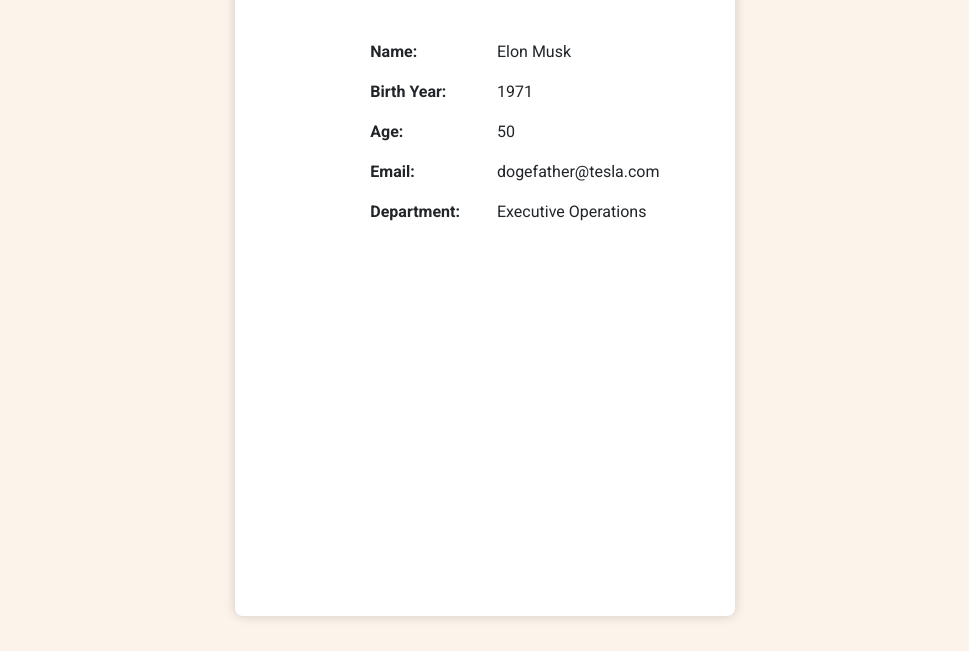
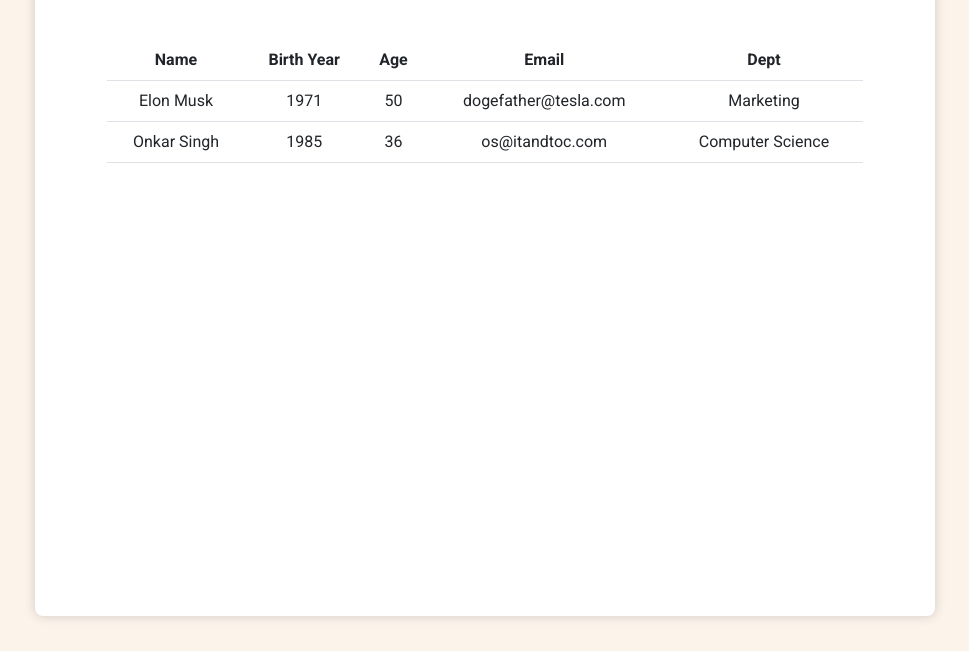
Before and after one commit to Pushpit07/Internet_Technologies, a plain HTML site: page 6/objects.html in a window 1280 px wide. Shown: the part 149-800 px from the top of the page, without its empty margins (155-1124 px from the left). Drawn offline with nearby package versions, Linux system fonts and the light colour scheme.

Commit message:
Table objects
Signed-off-by: Pushpit <pushpit07@gmail.com>

```diff
--- a/6/main.js
+++ b/6/main.js
@@ -1,18 +1,83 @@
-var employee = {
-	name: "Elon Musk",
-	birthYear: 1971,
-	email: "dogefather@tesla.com",
-	department: "Executive Operations",
-	salary: 4000000,
-	age: function () {
+// var employee = {
+// 	name: "Elon Musk",
+// 	birthYear: 1971,
+// 	email: "dogefather@tesla.com",
+// 	department: "Executive Operations",
+// 	salary: 4000000,
+// 	age: function () {
+// 		var dt = new Date();
+// 		var year = dt.getFullYear();
+// 		return year - this.birthYear;
+// 	},
+// };
+
+// var employee = new Object();
+// employee.name = "Elon Musk";
+// employee.birthYear = 1971;
+// employee.email = "dogefather@tesla.com";
+// employee.department = "Executive Operations";
+// employee.salary = 4000000;
+// employee.age = function () {
+// 	var dt = new Date();
+// 	var year = dt.getFullYear();
+// 	return year - this.birthYear;
+// };
+
+function emp(name, birthYear, email, department, salary) {
+	this.name = name;
+	this.birthYear = birthYear;
+	this.email = email;
+	this.department = department;
+	this.salary = salary;
+	this.age = function () {
 		var dt = new Date();
 		var year = dt.getFullYear();
 		return year - this.birthYear;
-	},
-};
+	};
+}
 
-document.getElementById("name").innerHTML = employee.name;
-document.getElementById("birthYear").innerHTML = employee.birthYear;
-age.innerHTML = employee.age();
-email.innerHTML = employee.email;
-department.innerHTML = employee.department;
+// var employee = new emp("Elon Musk", 1971, "dogefather@tesla.com", "Marketing", 4000000);
+// var employee = new emp("Onkar Singh", 1985, "os@itandtoc.com", "Computer Science", 2000000);
+
+// document.getElementById("name").innerHTML = employee.name;
+// document.getElementById("birthYear").innerHTML = employee.birthYear;
+// age.innerHTML = employee.age();
+// email.innerHTML = employee.email;
+// department.innerHTML = employee.department;
+
+var employee1 = new emp("Elon Musk", 1971, "dogefather@tesla.com", "Marketing", 4000000);
+var employee2 = new emp("Onkar Singh", 1985, "os@itandtoc.com", "Computer Science", 2000000);
+
+obj1.innerHTML =
+	"<td>" +
+	employee1.name +
+	"</td>" +
+	"<td>" +
+	employee1.birthYear +
+	"</td>" +
+	"<td>" +
+	employee1.age() +
+	"</td>" +
+	"<td>" +
+	employee1.email +
+	"</td>" +
+	"<td>" +
+	employee1.department +
+	"</td>";
+
+obj2.innerHTML =
+	"<td>" +
+	employee2.name +
+	"</td>" +
+	"<td>" +
+	employee2.birthYear +
+	"</td>" +
+	"<td>" +
+	employee2.age() +
+	"</td>" +
+	"<td>" +
+	employee2.email +
+	"</td>" +
+	"<td>" +
+	employee2.department +
+	"</td>";
--- a/6/objects.html
+++ b/6/objects.html
@@ -16,26 +16,42 @@
 				<div class="row">
 					<h2>JavaScript Objects</h2>
 				</div>
+				<!--
+				<div>
 					<div class="row mt-5 leftAlign">
-					<div class="offset-2 col-4"><b>Name:</b></div>
+						<div class="offset-1 col-4"><b>Name:</b></div>
 						<span id="name" class="col-6"></span>
 					</div>
 					<div class="row mt-3 leftAlign">
-					<div class="offset-2 col-4"><b>Birth Year:</b></div>
+						<div class="offset-1 col-4"><b>Birth Year:</b></div>
 						<span id="birthYear" class="col-6"></span>
 					</div>
 					<div class="row mt-3 leftAlign">
-					<div class="offset-2 col-4"><b>Age:</b></div>
+						<div class="offset-1 col-4"><b>Age:</b></div>
 						<span id="age" class="col-6"></span>
 					</div>
 					<div class="row mt-3 leftAlign">
-					<div class="offset-2 col-4"><b>Email:</b></div>
+						<div class="offset-1 col-4"><b>Email:</b></div>
 						<span id="email" class="col-6"></span>
 					</div>
 					<div class="row mt-3 leftAlign">
-					<div class="offset-2 col-4"><b>Department:</b></div>
+						<div class="offset-1 col-4"><b>Department:</b></div>
 						<span id="department" class="col-6"></span>
 					</div>
+				</div>
+				-->
+
+				<table class="table mt-5">
+					<tr>
+						<th>Name</th>
+						<th>Birth Year</th>
+						<th>Age</th>
+						<th>Email</th>
+						<th>Dept</th>
+					</tr>
+					<tr id="obj1"></tr>
+					<tr id="obj2"></tr>
+				</table>
 			</div>
 		</div>
 
--- a/6/styles.css
+++ b/6/styles.css
@@ -19,7 +19,7 @@ body {
 	left: 50%;
 	transform: translate(-50%, -50%);
 	height: 730px;
-	width: 500px !important;
+	width: 900px !important;
 	background: #fff;
 	border-radius: 8px;
 	box-shadow: 0 0 11px rgba(33, 33, 33, 0.2);
```
Lines whose indentation alone changed are shown as unchanged.
